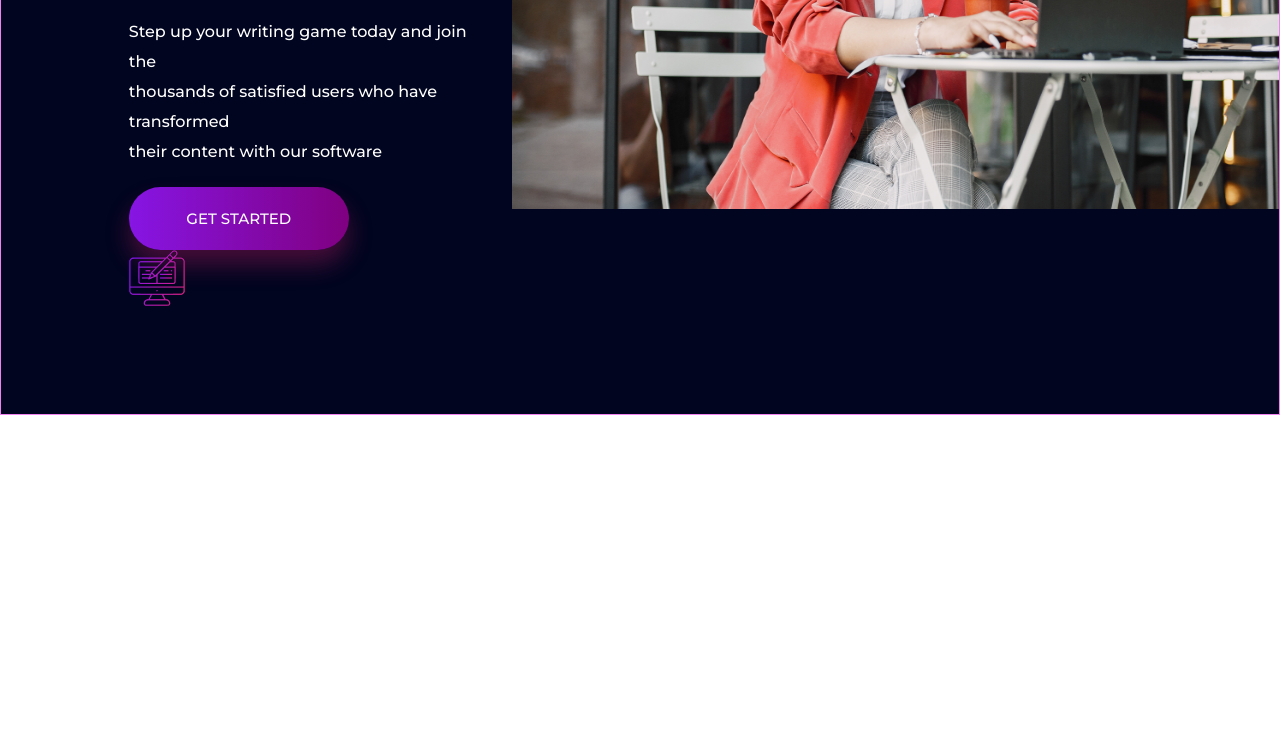
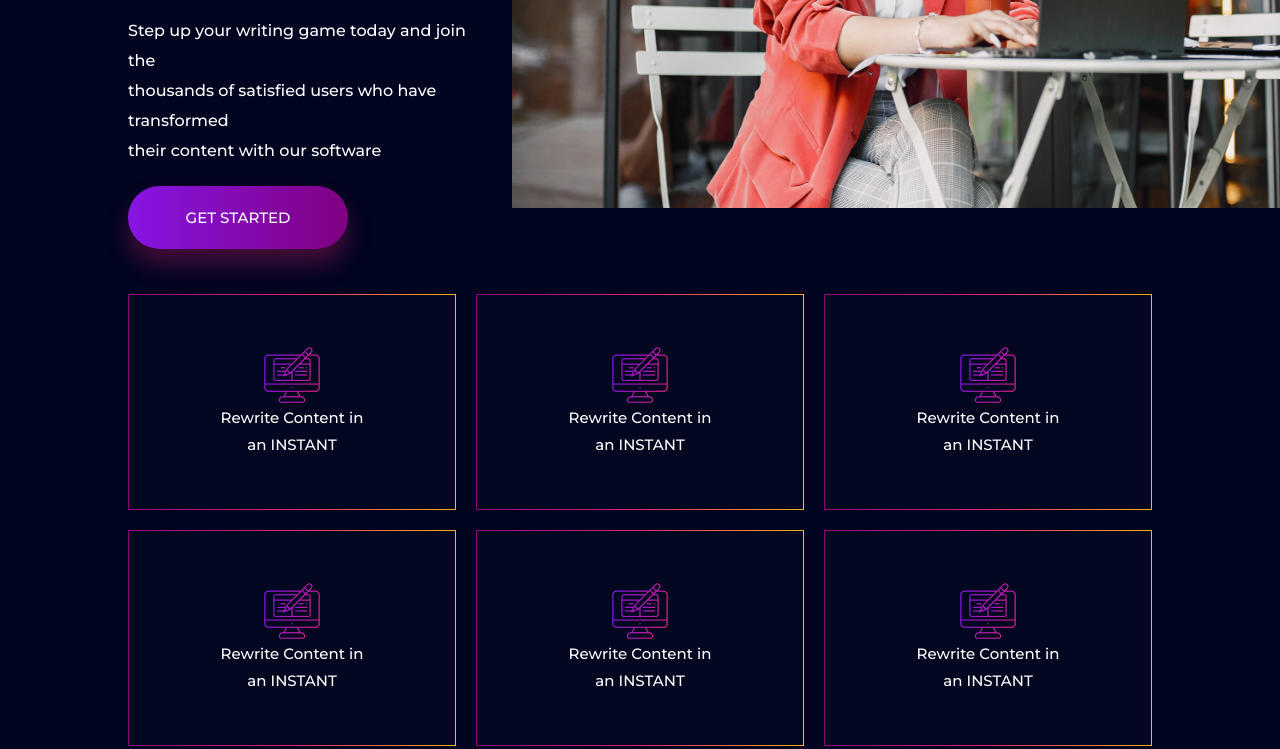
Before and after one commit to webfaisalbd/second_brain, a plain HTML site: page index.html in a window 1280 px wide. Shown: the part 3597-4346 px from the top of the page. Before the commit the page ends 4012 px from the top, so only its background shows below. Drawn offline with Linux system fonts and the light colour scheme; files whose address does not match are found by name.

Commit message:
smarter work section added with responsive

```diff
--- a/index.html
+++ b/index.html
@@ -216,6 +216,7 @@
         <section class="smarter-work-section-container">
             <div class="smarter-work-section m-width">
                 <div class="content-text">
+                    <div class="left-content">
                         <p class="heading">Write Smarter, Not <br> Harder: The Must- <br> Have Chrome Extension <br>
                             Software Is Here!</p>
                         <p class="description">Step up your writing game today and join the <br> thousands of satisfied
@@ -224,9 +225,40 @@
                             <p>GET STARTED</p>
                         </div>
                     </div>
+                    <div class="responsive-content-image">
+                        <img class="img" src="/assets/images/smarter-work/smarter-work.png" alt="">
+                    </div>
+                </div>
                 <div class="card-box">
                     <div class="single-item">
                         <img class="img" src="/assets/images/smarter-work/rewrite-icon.png" alt="">
+                        <p>Rewrite Content in</p>
+                        <p> an INSTANT</p>
+                    </div>
+                    <div class="single-item">
+                        <img class="img" src="/assets/images/smarter-work/rewrite-icon.png" alt="">
+                        <p>Rewrite Content in</p>
+                        <p> an INSTANT</p>
+                    </div>
+                    <div class="single-item">
+                        <img class="img" src="/assets/images/smarter-work/rewrite-icon.png" alt="">
+                        <p>Rewrite Content in</p>
+                        <p> an INSTANT</p>
+                    </div>
+                    <div class="single-item">
+                        <img class="img" src="/assets/images/smarter-work/rewrite-icon.png" alt="">
+                        <p>Rewrite Content in</p>
+                        <p> an INSTANT</p>
+                    </div>
+                    <div class="single-item">
+                        <img class="img" src="/assets/images/smarter-work/rewrite-icon.png" alt="">
+                        <p>Rewrite Content in</p>
+                        <p> an INSTANT</p>
+                    </div>
+                    <div class="single-item">
+                        <img class="img" src="/assets/images/smarter-work/rewrite-icon.png" alt="">
+                        <p>Rewrite Content in</p>
+                        <p> an INSTANT</p>
                     </div>
                 </div>
             </div>
--- a/style/style.css
+++ b/style/style.css
@@ -454,7 +454,6 @@ p {
 
 .smarter-work-section-container {
     background: #01051F;
-    border: 1px solid violet;
     width: 100%;
     padding: 8% 0;
     display: flex;
@@ -483,23 +482,80 @@ p {
     .content-text {
         width: 45%;
         padding-right: 10%;
+
         .heading {
             color: #fff;
             font-size: 45px;
             line-height: 50px;
             font-family: 'Baloo 2', sans-serif;
         }
+
+        .description {
+            margin: 20px 0;
+            color: #fff;
+            font-size: 16px;
+            line-height: 30px;
+            font-family: 'Montserrat', sans-serif;
+        }
+
+        .responsive-content-image {
+            display: none;
+        }
     }
 
-    .description {
-        margin: 20px 0;
-        color: #fff;
-        font-size: 16px;
-        line-height: 30px;
-        font-family: 'Montserrat', sans-serif;
+    .card-box {
+        margin-top: 45px;
+        display: grid;
+        grid-template-columns: repeat(3, 1fr);
+        align-items: center;
+        gap: 20px;
+
+        .single-item {
+            max-width: 358px;
+            width: 100%;
+            margin: auto;
+            height: 216px;
+            z-index: 1;
+
+            border: 1px solid #800080;
+            background: #030720;
+            border-image: linear-gradient(to right, #800080, #E62274, #F9CE00) 30;
+            border-radius: 7px;
+
+            display: flex;
+            flex-direction: column;
+            justify-content: center;
+            align-items: center;
+        }
     }
 
 }
+
+@media (max-width:768px) {
+    .smarter-work-section {
+        .card-box {
+            display: grid;
+            grid-template-columns: repeat(2, 1fr);
+            gap: 20px;
+        }
+    }
+}
+
+@media (max-width: 1000px) {
+    .smarter-work-section-container {
+        .content-image {
+            display: none;
+        }
+
+        .smarter-work-section {
+            .content-text {
+                width: 100%;
+            }
+        }
+    }
+}
+
+/* smarter work END */
 
 @media (max-width: 1090px) {
     .what-can-section {
@@ -524,7 +580,6 @@ p {
 
 @media (max-width: 868px) {
     .about-us-section {
-        border: 2px solid red;
         display: grid;
         grid-template-columns: repeat(1, 1fr);
     }
```
Lines whose indentation alone changed are shown as unchanged.
